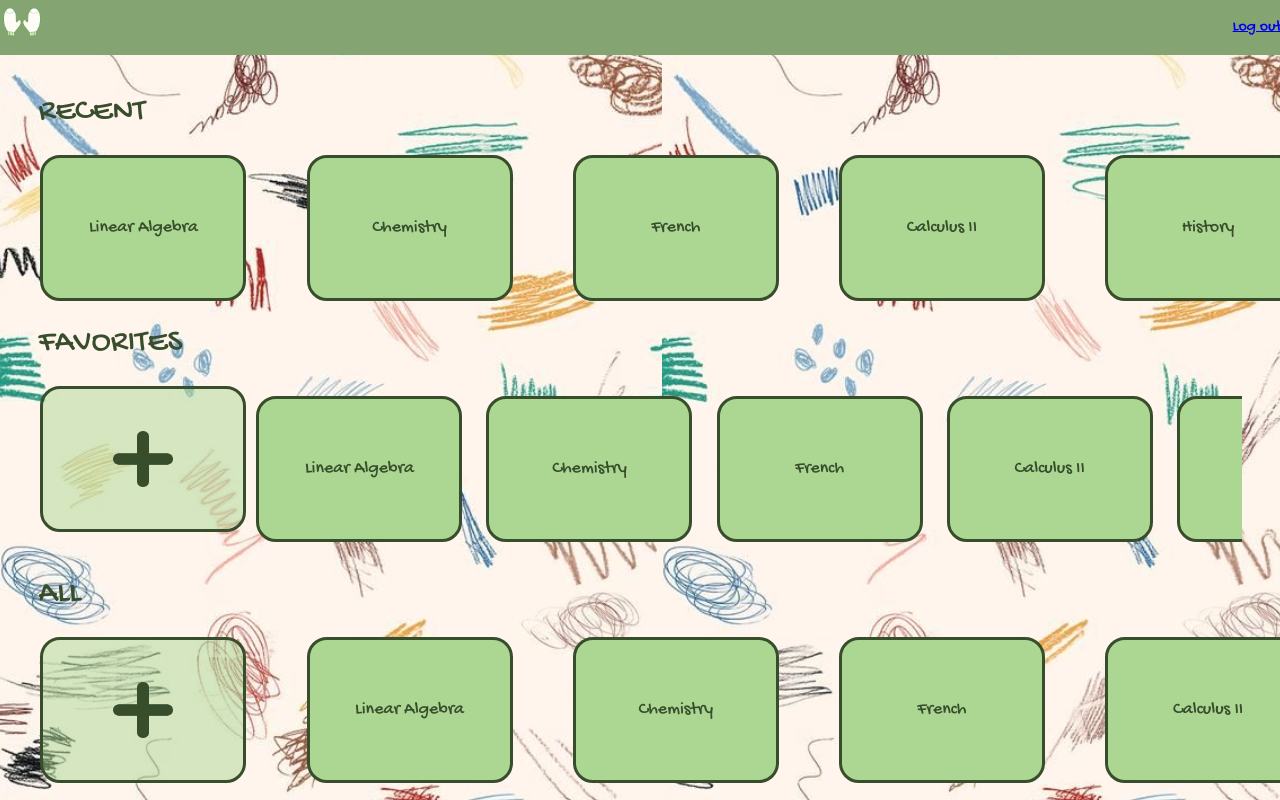
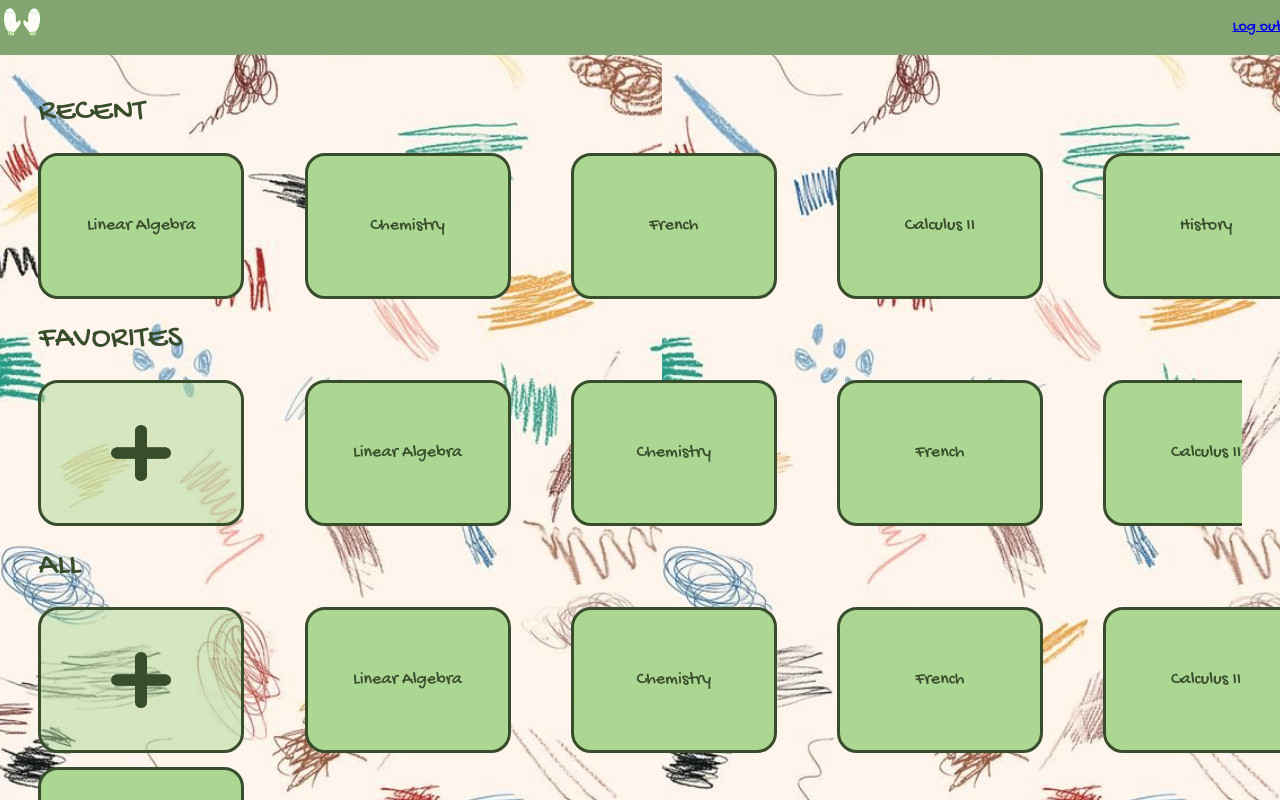
Before and after one commit to rin-bell4772/mttn, a Next.js app in the folder mttn/: page /dashboard in a window 1280 px wide. Shown: the top 800 px of the page. Built offline with nearby package versions, Linux system fonts and the light colour scheme; a web font is replaced by a local one.

Commit message:
Added gap between cards in 'Favorites' section

```diff
--- a/mttn/src/app/components/AddStudySet.module.css
+++ b/mttn/src/app/components/AddStudySet.module.css
@@ -10,7 +10,6 @@
     border-radius: 20px;
     border-color: #374D2B;
     border-width: 3px;
-    margin: 1%;
 }
 
 .addStudySet img {
--- a/mttn/src/app/components/StudySet.module.css
+++ b/mttn/src/app/components/StudySet.module.css
@@ -3,10 +3,12 @@
 .studySet {
     height: 140px;
     width: 200px;
+    display: flex;
+    flex-direction: row;
     flex-shrink: 0;
-    display: flex;
     align-items: center;
     justify-content: center;
+    gap: 15px;
     color: #374D2B;
     background-color: #ACD793;
     font-family: "Gochi Hand", cursive;
@@ -15,5 +17,4 @@
     border-radius: 20px;
     border-color: #374D2B;
     border-width: 3px;
-    margin: 1%;
 }
--- a/mttn/src/app/dashboard/Dashboard.module.css
+++ b/mttn/src/app/dashboard/Dashboard.module.css
@@ -12,7 +12,9 @@
     display: flex;
     overflow-x: auto;
     overflow-y: hidden;
+    gap: 5%;
     max-width: 100%;
+
 }
 
 .grid {
```
